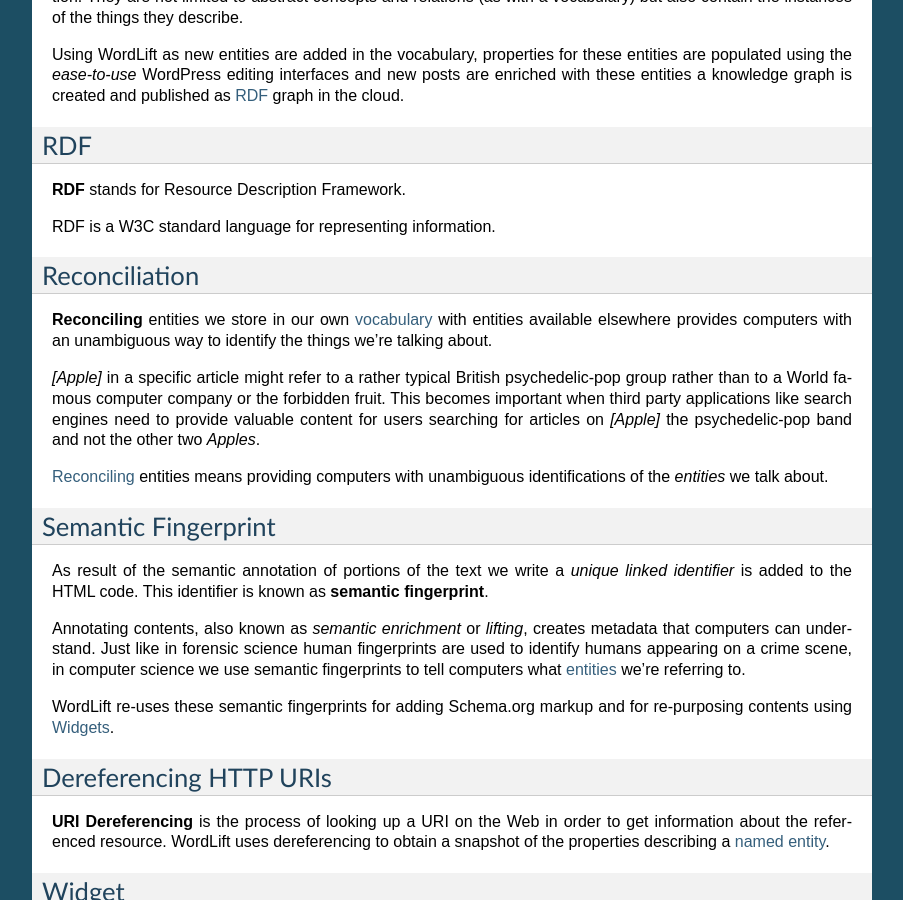
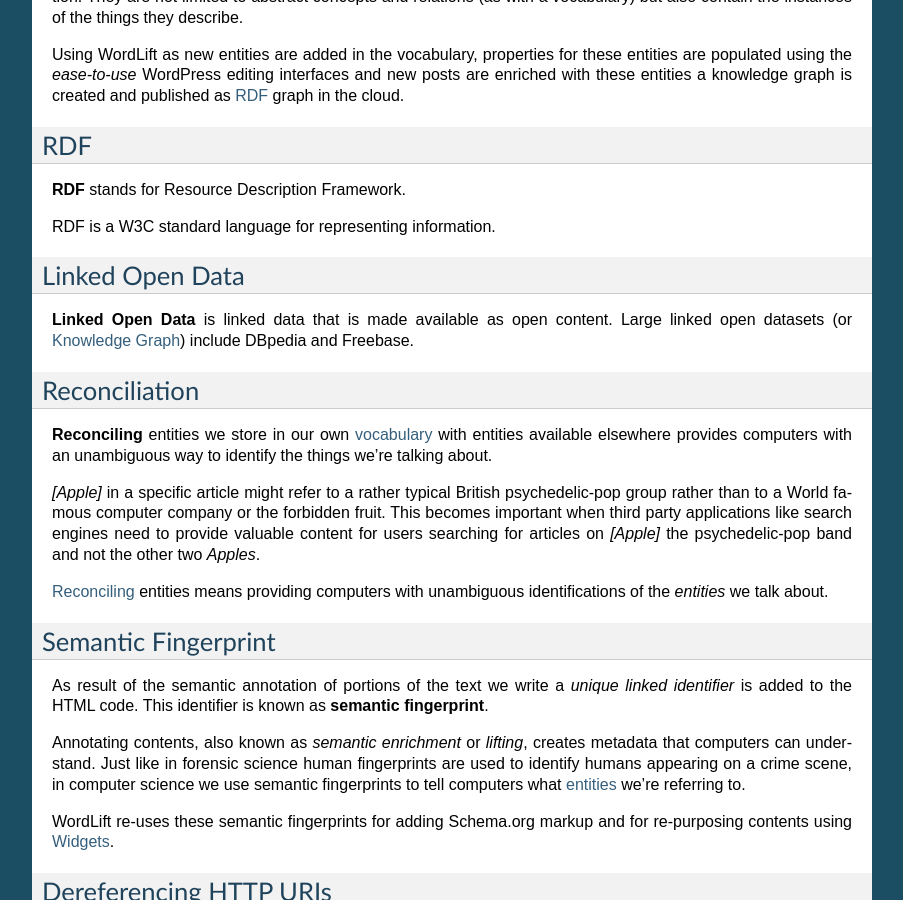
Before and after one commit to insideout10/wordlift-docs, a Sphinx documentation site: the page built from docs/key-concepts.rst, in a window 1280 px wide and 900 px high, scrolled down 1170 px. Shown: the whole window, without its empty margins (198-1101 px from the left). Built offline with Sphinx 7.4.7, drawn with Linux system fonts in a browser that asks for light colours.

```diff
--- a/docs/key-concepts.rst
+++ b/docs/key-concepts.rst
@@ -51,6 +51,11 @@ _____________
 **RDF** stands for Resource Description Framework.
 
 RDF is a W3C standard language for representing information.
+
+Linked Open Data
+_____________
+**Linked Open Data** is linked data that is made available as open content.
+Large linked open datasets (or `Knowledge Graph`_) include DBpedia and Freebase.
 
 Reconciliation
 _____________
```
Also changed, not shown: docs/analysis.rst (+10 -0 lines).
